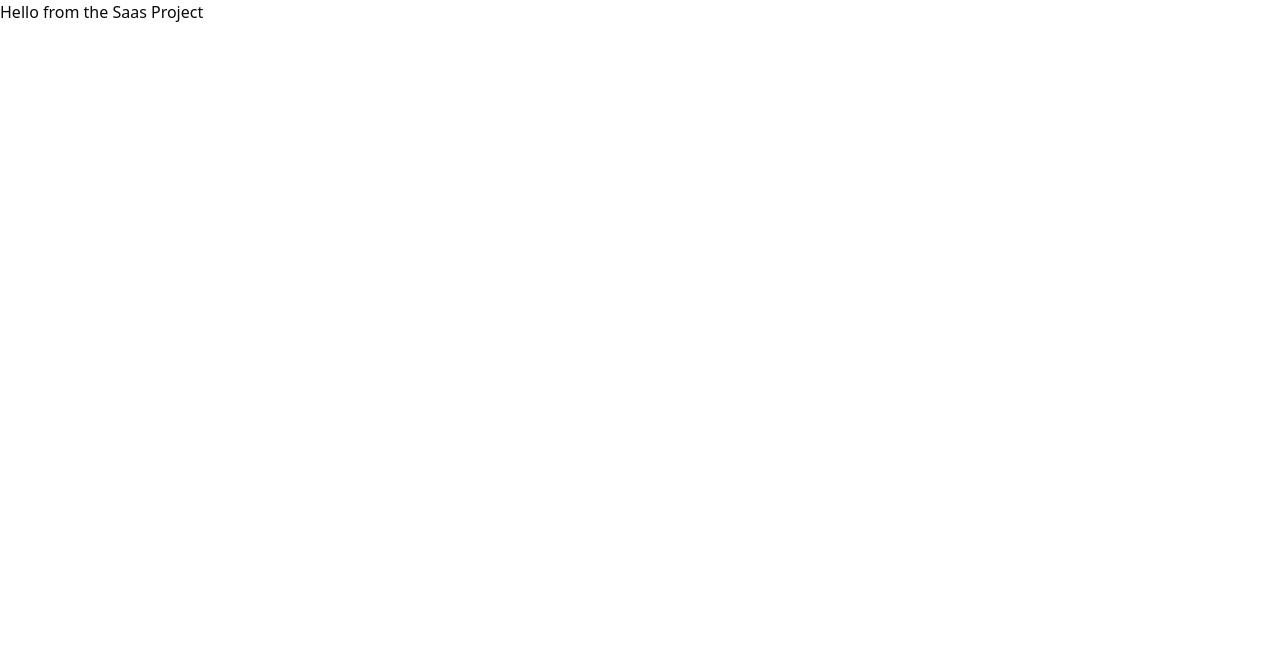
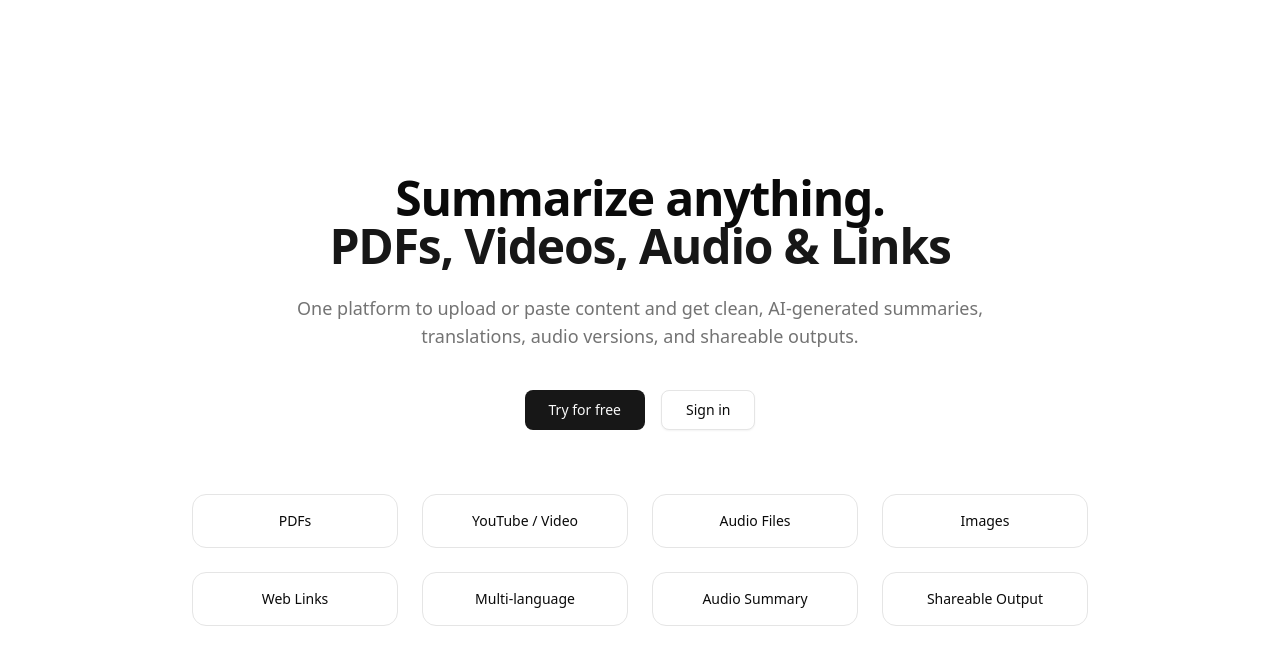
Before and after one commit to Priyaanshuuu/GenAI-SaaS, a Next.js app in the folder genai-saas/: page / in a window 1280 px wide. Shown: the top 664 px of the page. Built offline with nearby package versions, Linux system fonts and the light colour scheme.

Commit message:
Landing page

```diff
--- a/genai-saas/package.json
+++ b/genai-saas/package.json
@@ -11,6 +11,7 @@
   "dependencies": {
     "@prisma/adapter-pg": "^7.1.0",
     "@prisma/client": "^7.1.0",
+    "@radix-ui/react-slot": "^1.2.4",
     "class-variance-authority": "^0.7.1",
     "clsx": "^2.1.1",
     "lucide-react": "^0.556.0",
--- a/genai-saas/src/app/page.tsx
+++ b/genai-saas/src/app/page.tsx
@@ -1,6 +1,52 @@
+import Link from "next/link";
+import { Button } from "@/components/ui/button";
 
-export default function Home() {
+export default function HomePage() {
   return (
-    <h1>Hello from the Saas Project</h1>
+    <main className="min-h-screen flex flex-col items-center justify-center px-6">
+      <section className="max-w-3xl text-center space-y-6">
+        <h1 className="text-4xl md:text-5xl font-bold tracking-tight">
+          Summarize anything.
+          <span className="block text-primary">PDFs, Videos, Audio & Links</span>
+        </h1>
+
+        <p className="text-muted-foreground text-lg">
+          One platform to upload or paste content and get clean, AI‑generated
+          summaries, translations, audio versions, and shareable outputs.
+        </p>
+
+        <div className="flex items-center justify-center gap-4 pt-4">
+          <Button size="lg" asChild>
+            <Link href="/register">Try for free</Link>
+          </Button>
+
+          <Button size="lg" variant="outline" asChild>
+            <Link href="/login">Sign in</Link>
+          </Button>
+        </div>
+      </section>
+
+      <section className="mt-16 max-w-4xl w-full">
+        <div className="grid grid-cols-2 md:grid-cols-4 gap-6 text-center">
+          {[
+            "PDFs",
+            "YouTube / Video",
+            "Audio Files",
+            "Images",
+            "Web Links",
+            "Multi‑language",
+            "Audio Summary",
+            "Shareable Output",
+          ].map((item) => (
+            <div
+              key={item}
+              className="rounded-xl border bg-background p-4 text-sm font-medium"
+            >
+              {item}
+            </div>
+          ))}
+        </div>
+      </section>
+    </main>
   );
 }
--- /dev/null
+++ b/genai-saas/src/components/ui/button.tsx
@@ -0,0 +1,62 @@
+import * as React from "react"
+import { Slot } from "@radix-ui/react-slot"
+import { cva, type VariantProps } from "class-variance-authority"
+
+import { cn } from "@/lib/utils"
+
+const buttonVariants = cva(
+  "inline-flex items-center justify-center gap-2 whitespace-nowrap rounded-md text-sm font-medium transition-all disabled:pointer-events-none disabled:opacity-50 [&_svg]:pointer-events-none [&_svg:not([class*='size-'])]:size-4 shrink-0 [&_svg]:shrink-0 outline-none focus-visible:border-ring focus-visible:ring-ring/50 focus-visible:ring-[3px] aria-invalid:ring-destructive/20 dark:aria-invalid:ring-destructive/40 aria-invalid:border-destructive",
+  {
+    variants: {
+      variant: {
+        default: "bg-primary text-primary-foreground hover:bg-primary/90",
+        destructive:
+          "bg-destructive text-white hover:bg-destructive/90 focus-visible:ring-destructive/20 dark:focus-visible:ring-destructive/40 dark:bg-destructive/60",
+        outline:
+          "border bg-background shadow-xs hover:bg-accent hover:text-accent-foreground dark:bg-input/30 dark:border-input dark:hover:bg-input/50",
+        secondary:
+          "bg-secondary text-secondary-foreground hover:bg-secondary/80",
+        ghost:
+          "hover:bg-accent hover:text-accent-foreground dark:hover:bg-accent/50",
+        link: "text-primary underline-offset-4 hover:underline",
+      },
+      size: {
+        default: "h-9 px-4 py-2 has-[>svg]:px-3",
+        sm: "h-8 rounded-md gap-1.5 px-3 has-[>svg]:px-2.5",
+        lg: "h-10 rounded-md px-6 has-[>svg]:px-4",
+        icon: "size-9",
+        "icon-sm": "size-8",
+        "icon-lg": "size-10",
+      },
+    },
+    defaultVariants: {
+      variant: "default",
+      size: "default",
+    },
+  }
+)
+
+function Button({
+  className,
+  variant = "default",
+  size = "default",
+  asChild = false,
+  ...props
+}: React.ComponentProps<"button"> &
+  VariantProps<typeof buttonVariants> & {
+    asChild?: boolean
+  }) {
+  const Comp = asChild ? Slot : "button"
+
+  return (
+    <Comp
+      data-slot="button"
+      data-variant={variant}
+      data-size={size}
+      className={cn(buttonVariants({ variant, size, className }))}
+      {...props}
+    />
+  )
+}
+
+export { Button, buttonVariants }
```
Also changed, not shown: 1 other file (tests, documents, lock files or other folders).
